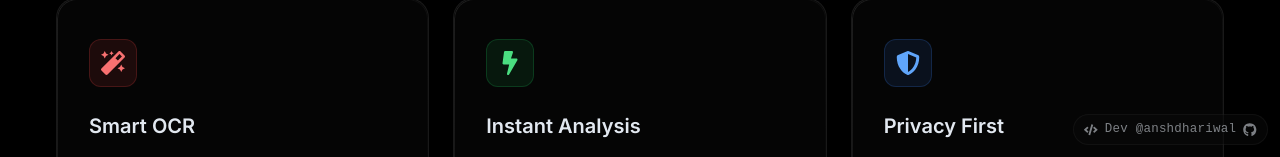
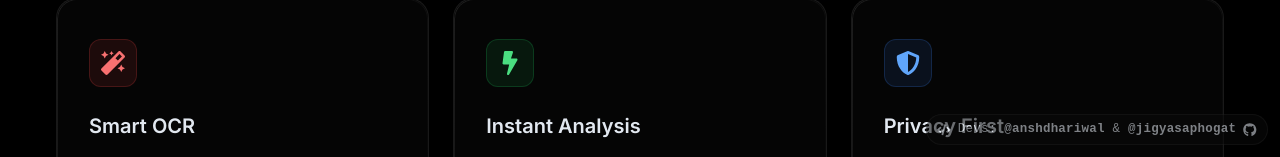
Before and after one commit to anshdhariwal/calci, a React (Vite) app: page / in a window 1280 px wide. Shown: the part 643-800 px from the top of the page. Built offline with nearby package versions, Linux system fonts and the light colour scheme.

Commit message:
add jigyasaphogat to watermark badge

```diff
--- a/src/components/common/Watermark.css
+++ b/src/components/common/Watermark.css
@@ -11,7 +11,7 @@
   border: 1px solid var(--glass-border);
   background: var(--surface);
   color: var(--text-color);
-  text-decoration: none;
+  cursor: default;
   font-size: 0.78rem;
   font-family: monospace;
   opacity: 0.55;
@@ -47,3 +47,16 @@
 .watermark-text {
   letter-spacing: 0.02em;
 }
+
+.watermark-link {
+  color: inherit;
+  text-decoration: none;
+  font-weight: 600;
+  transition: color 0.2s ease;
+  cursor: pointer;
+}
+
+.watermark-link:hover {
+  color: var(--primary);
+  text-decoration: underline;
+}
--- a/src/components/common/Watermark.jsx
+++ b/src/components/common/Watermark.jsx
@@ -3,16 +3,16 @@ import './Watermark.css';
 
 const Watermark = () => {
   return (
-    <a
-      href="https://github.com/anshdhariwal"
-      target="_blank"
-      rel="noopener noreferrer"
-      className="watermark-badge"
-    >
+    <div className="watermark-badge">
       <FaCode className="watermark-icon" />
-      <span className="watermark-text">Dev @anshdhariwal</span>
+      <span className="watermark-text">
+        Devs:{' '}
+        <a href="https://github.com/anshdhariwal" target="_blank" rel="noopener noreferrer" className="watermark-link">@anshdhariwal</a>
+        {' & '}
+        <a href="https://github.com/jigyasaphogat" target="_blank" rel="noopener noreferrer" className="watermark-link">@jigyasaphogat</a>
+      </span>
       <FaGithub className="watermark-icon" />
-    </a>
+    </div>
   );
 };
 
```
